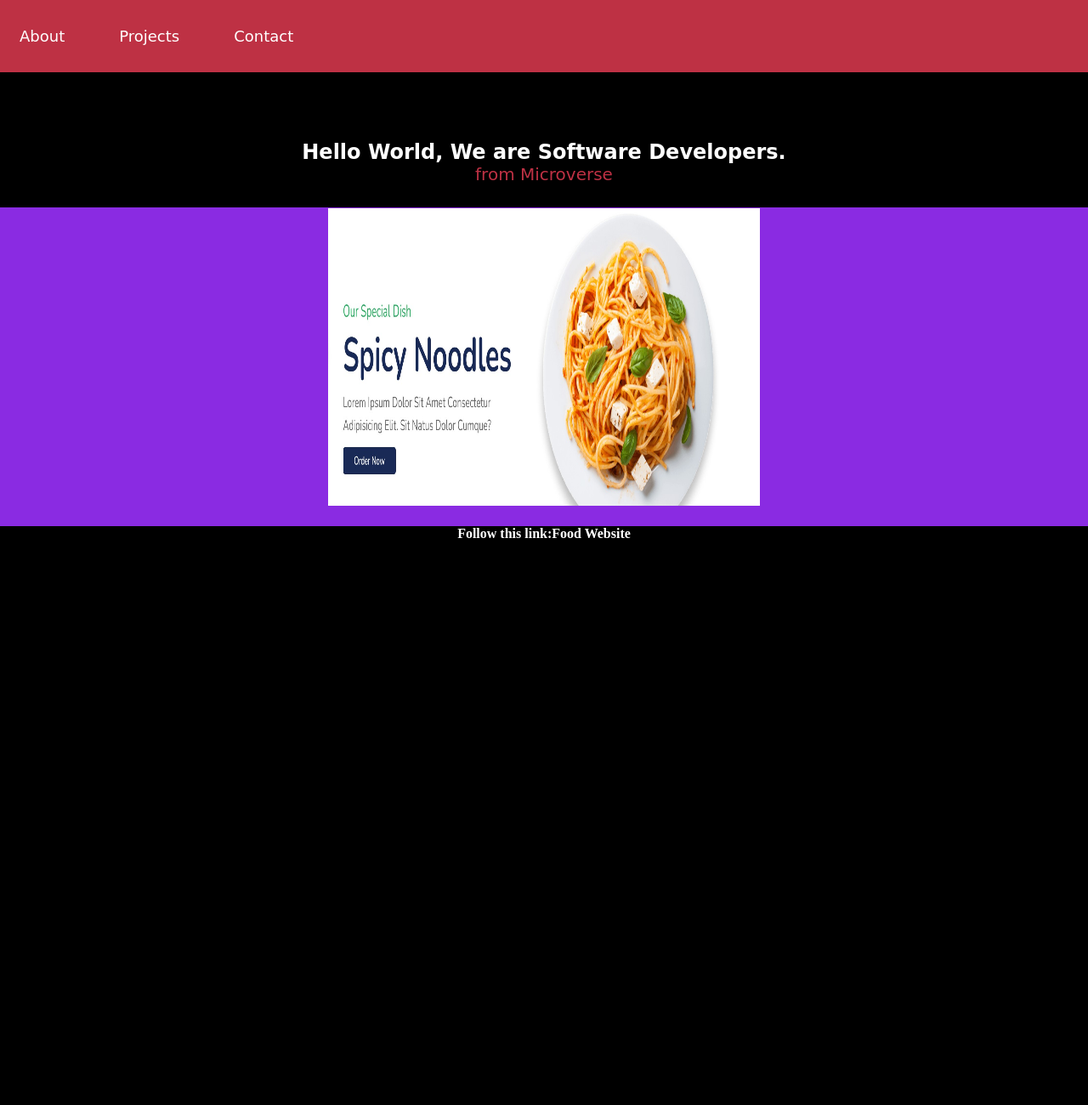
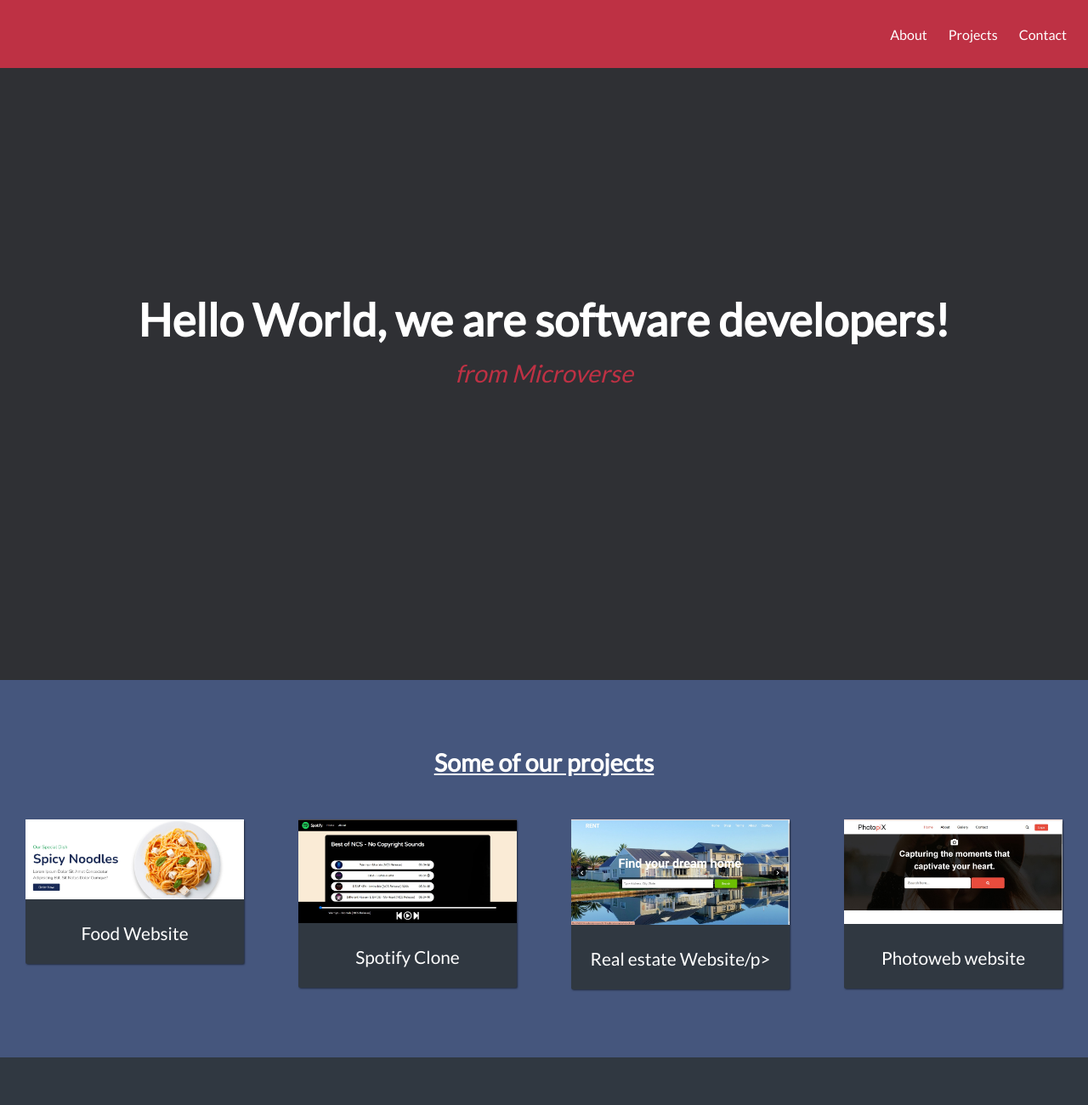
Before and after one commit to uno36/Collaborative-Project_Harshika_Emmanuel, a plain HTML site: page index.html in a window 1280 px wide. Shown: the top 1300 px of the page at 85% size. Before the commit the page ends 800 px from the top, so only its background shows below. Drawn offline with nearby package versions, Linux system fonts and the light colour scheme.

Commit message:
updated website

```diff
--- a/index.html
+++ b/index.html
@@ -1,45 +1,61 @@
 <!DOCTYPE html>
 <html lang="en">
-<head>
+  <head>
     <meta charset="UTF-8">
-    <meta http-equiv="X-UA-Compatible" content="IE=edge">
     <meta name="viewport" content="width=device-width, initial-scale=1.0">
-    <title>Microverse</title>
-    <link rel="stylesheet" href="style.css" class="css">
-    <link href="https://unpkg.com/aos@2.3.1/dist/aos.css" rel="stylesheet">
+    <title>Microverse portfolio </title>
+    <link rel="stylesheet" href="style.css">
+  </head>
 
-</head>
-<body>
-        <nav id="navbar"><div class="navlinks">
+  <body>
+    <nav id="navbar">
 
-            <a href="#"">About</a>
-            <a href="#">Projects</a>
-            <a href="#">Contact</a>
-        </div>
+        <ul class="nav-list">
+          <li>
+            <a href="#welcome-section">About</a>
+          </li>
+          <li>
+            <a href="#projects">Projects</a>
+          </li>
+          <li>
+            <a href="#contact">Contact</a>
+          </li>
+
+        </ul>
     </nav>
-      <div data-aos="fade-up" > <section id="welcome-section">    <h1>Hello World, We are Software Developers.</h1>
+
+    <section id="welcome-section">
+        <h1>Hello World, we are software developers!</h1>
+        <p>from Microverse</p>
+    </section>
 
 
-    </div>
-<p> from Microverse</p>
-          </section>
 
-          <section id="projects">
-        <div class="project-title">
-<p></p>
-          </div>
-       <div class="heading">
-        <h1>These are some of our Projects</h1>
-       </div>
-       <div class ="colored-box">
-        <img class="image"src="Screenshot_12.jpg">
-       </div>
-       <a  class="p1head"href="https://github.com/harshi0102/food-website1"><h4>Follow this link:Food Website</h4></a>
+    <section id="projects">
 
-            </section>
-            <script src="https://unpkg.com/aos@2.3.1/dist/aos.js"></script>
-            <script>
-                AOS.init();
-              </script>
-</body>
+      <h1 class="projects-title">Some of our projects</h1>
+      <ul class="projects-grid">
+        <a href="https://github.com/harshi0102/food-website1" target="_blank" ><li class="project-tile"><img class="project-img" src="Screenshot_12.jpg"><p class="project-title">Food Website</p></li></a>
+        <a href="https://github.com/harshi0102/Spotify-Clone" target="_blank"_bl><li class="project-tile"><img class="project-img" src="Screenshot_14.jpg"><p class="project-title">Spotify Clone</p></li></a>
+        <a href="https://github.com/harshi0102/realestatewebsite"target="_blank"><li class="project-tile"><img class="project-img" src="Screenshot_15.jpg"><p class="project-title">Real estate Website/p></li></a>
+        <a href="https://github.com/harshi0102/photowebwebsite" target="_blank"><li class="project-tile"><img class="project-img" src="Screenshot_16.jpg"><p class="project-title">Photoweb website</p></li></a>
+
+      </ul>
+    </section>
+
+    <section id="contact">
+      <h1>Let's work together...</h1>
+      <p>How do you take your coffee?</p>
+      <a href="https://github.com/harshi0102" id="profile-link" target="_blank">Harshika's Github Repository</a>
+      <a href="https://github.com/" id="profile-link-2" target="_blank">Emmanuel's Github Repository </a>
+
+    </section>
+
+    <footer id="footer">
+      <p> </p>
+    </footer>
+
+
+    <script  src="js/index.js"></script>
+  </body>
 </html>
--- a/style.css
+++ b/style.css
@@ -1,75 +1,185 @@
-*{
-    margin: 0;
-    padding: 0;
-    box-sizing: border-box;
+@import url('https://fonts.googleapis.com/css?family=Lato&display=swap');
 
+* {
+  box-sizing: border-box;
+  margin: 0;
+  font-family: 'Lato', sans-serif;
 }
 
-#navbar{
- background-color:rgb(190,49,68);
-display:flex;
-justify-content:space-between;
-color:white;
-padding:2rem 3rem;
+body{
+  position: relative;
 }
-@media-query{
 
+
+section {
+  width: 100vw;
+  margin: 0;
 }
-.navlinks{
-    color:white;
-    display:flex;
-    gap:4rem;
-    font-size:18px;
-position:relative;
-right:25px;
 
+#navbar {
+  position: fixed;
+  top: 0;
+  left: 0;
+  height: 80px;
+  width: 100vw;
+  background-color: #be3144;
+  display: flex;
+  z-index: 10;
 }
-.navlinks a{
-    color:white;
-    text-decoration: none;
-    font-family:cursive;
+
+.nav-list {
+  margin-left: auto;
 }
-.navlinks a:hover{
-    cursor:pointer;
+
+.nav-list {
+  margin-left: auto;
+  display: flex;
+  align-items: center;
 }
-body{
-    background-color: black;
 
+.nav-list>li {
+  display: inline-block;
+  margin-right: 25px;
 }
-#welcome-section{
-    color:white;
-display:flex;
-justify-content: center;
-padding-top:5rem;
-font-family:cursive;
 
+.nav-list a {
+  color: #fff;
+  text-decoration: none;
+  font-size: 1rem;
 }
-p{
-    color:rgb(190,49,68);
-display:flex;
-justify-content: center;
-padding-top:0rem;
-font-size:20px;
-font-family: cursive;
+
+#welcome-section {
+  top: 80px;
+  height: 100vh;
+  background-color: #2f3034;
+  text-align: center;
+  display: flex;
+  flex-direction: column;
+  justify-content: center;
+  height: 100vh;
 }
-.colored-box{
-    background-color: blueviolet;
-    height:375px;
 
-    border:1px solid blueviolet;
-        display:flex;
-        justify-content: center;
+#welcome-section > h1 {
+  color: #fff;
+  font-size: 2rem;
+  margin-bottom: 5px;
+}
+
+#welcome-section > p {
+  color: #be3144;
+  font-size: 1.5rem;
+}
+
+#projects {
+  background-color: #45567d;
+  padding: 80px 30px;
+}
+
+#projects>h1 {
+  text-align: center;
+  margin-bottom: 50px;
+  color: #fff;
+  font-size: 1.8rem;
+  text-decoration: underline;
+}
+
+.projects-grid {
+  display: grid;
+  grid-template-columns: 1fr;
+  grid-gap: 4rem;
+  width: 100%;
+  padding: 0;
+}
+
+.projects-grid a {
+  text-decoration: none;
+}
+
+.project-tile {
+  background-color: #303841;
+  list-style: none;
+  box-shadow: 1px 1px 2px rgba(0, 0, 0, 0.5);
+  border-radius: 2px;
+}
+
+.project-title {
+  padding: 1.5rem .5rem;
+  color: #fff;
+  text-align: center;
+  font-size: 2rem;
+}
+
+.project-img {
+  max-width: 100%;
+  width: 100%;
+}
+
+#contact {
+  text-align: center;
+  height: calc(100vh - 80px);
+  padding: 25px;
+  background-color: #303841;
+  color:#fff;
+  display:flex;
+  flex-direction: column;
+  align-items: center;
+  justify-content: center;
+}
+
+#contact > h1 {
+  font-size: 2.5rem;
+  margin-bottom: 5px;
+}
+
+#contact > p {
+  font-size: 1rem;
+  margin-bottom: 5px;
+}
+
+#contact > a {
+  font-size: 1rem;
+  text-decoration: none;
+  color: #be3144;
+}
+
+footer {
+  border-top: 2px solid #be3144;
+  background: #303840;
+  height: 80px;
+  width: 100vw;
+  display: flex;
+  align-items: center;
+  padding: 0 30px;
+}
+
+footer > p {
+  color: #fff;
+}
+
+@media screen and (min-width: 700px) {
+  .projects-grid {
+    grid-template-columns: 1fr 1fr 1fr;
+  }
+
+  .project-title {
+    font-size: 1.3rem;
+  }
+
+  #welcome-section > h1 {
+    font-size: 3.3rem;
+    margin-bottom: 15px;
+  }
+
+  #welcome-section > p {
+    font-size: 1.8rem;
+    font-style: italic;
+  }
+}
+
+@media screen and (min-width: 1000px) {
+  .projects-grid {
+    grid-template-columns:repeat(4, 1fr);
+  }
 
 
 }
-
-.image{
-    width:508px;
-    height:350px;
-}
-.p1head {
-    color:white;
-    text-decoration: none;
-text-align:center;
-
-}
```
Also changed, not shown: Screenshot_14.jpg (added), Screenshot_15.jpg (added), Screenshot_16.jpg (added).
